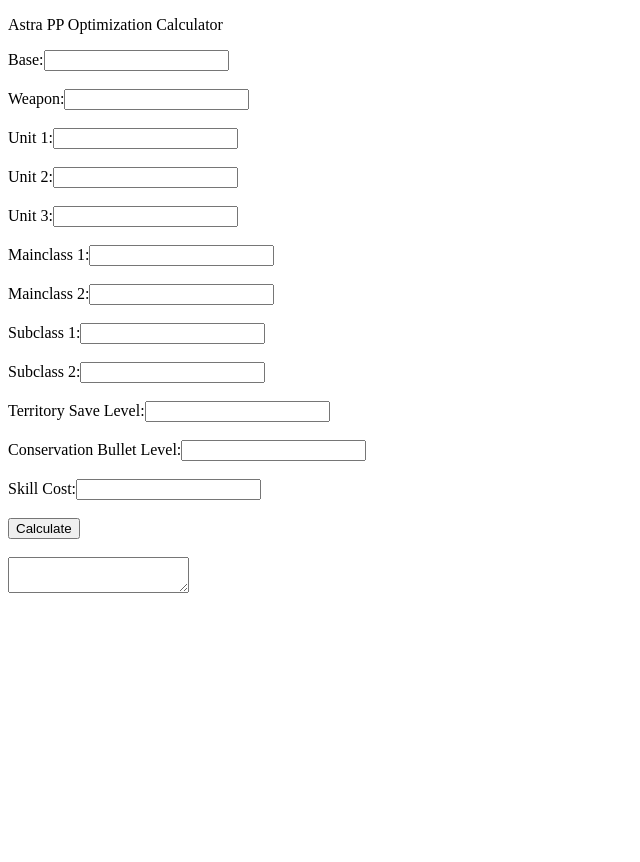
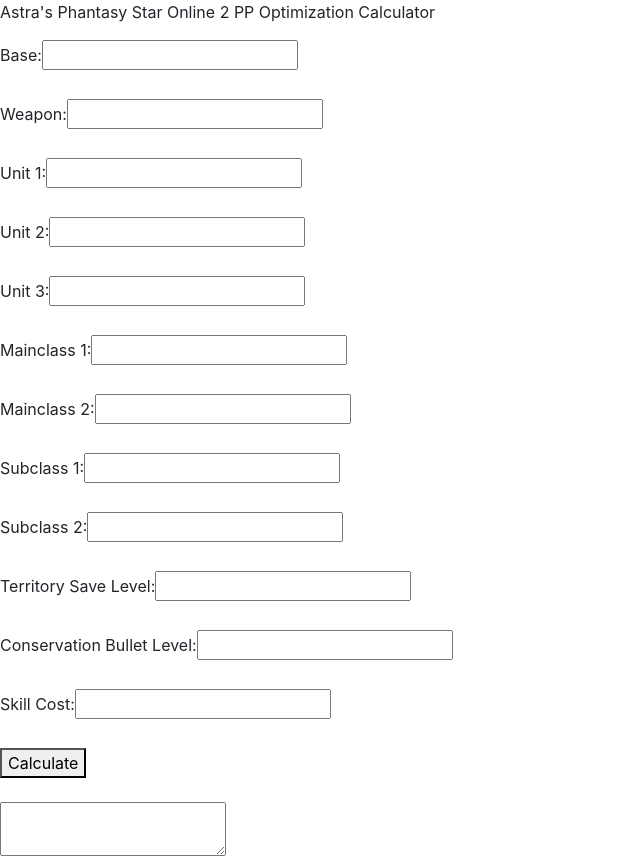
Before and after one commit to Kirbstomper/PSO2PPOptimization, an Angular app: page / in a window 1280 px wide. Shown: the whole page, without its empty margins (0-640 px from the left). Before the commit the page ends 800 px from the top, so only its background shows below. Built offline with nearby package versions, Linux system fonts and the light colour scheme.

Commit message:
Add bootstrap

```diff
--- a/angular.json
+++ b/angular.json
@@ -24,6 +24,7 @@
               "src/assets"
             ],
             "styles": [
+              "node_modules/bootstrap/dist/css/bootstrap.min.css",
               "src/styles.css"
             ],
             "scripts": []
--- a/package.json
+++ b/package.json
@@ -16,9 +16,12 @@
     "@angular/compiler": "~10.0.3",
     "@angular/core": "~10.0.3",
     "@angular/forms": "~10.0.3",
+    "@angular/localize": "~10.0.3",
     "@angular/platform-browser": "~10.0.3",
     "@angular/platform-browser-dynamic": "~10.0.3",
     "@angular/router": "~10.0.3",
+    "@ng-bootstrap/ng-bootstrap": "^7.0.0",
+    "bootstrap": "^4.5.0",
     "rxjs": "~6.5.5",
     "tslib": "^2.0.0",
     "zone.js": "~0.10.3"
--- a/src/app/app.module.ts
+++ b/src/app/app.module.ts
@@ -4,6 +4,7 @@
 
 import { AppComponent } from './app.component';
 import { CalculatorComponent } from './calculator/calculator.component';
+import { NgbModule } from '@ng-bootstrap/ng-bootstrap';
 
 @NgModule({
   declarations: [
@@ -12,7 +13,8 @@
   ],
   imports: [
     BrowserModule,
-    FormsModule
+    FormsModule,
+    NgbModule
   ],
   providers: [],
   bootstrap: [CalculatorComponent]
--- a/src/app/calculator/calculator.component.html
+++ b/src/app/calculator/calculator.component.html
@@ -1,4 +1,4 @@
-<p>Astra PP Optimization Calculator</p>
+<p>Astra's Phantasy Star Online 2 PP Optimization Calculator</p>
 
 
 <label for="base">Base:</label>
--- a/src/polyfills.ts
+++ b/src/polyfills.ts
@@ -1,3 +1,7 @@
+/***************************************************************************************************
+ * Load `$localize` onto the global scope - used if i18n tags appear in Angular templates.
+ */
+import '@angular/localize/init';
 /**
  * This file includes polyfills needed by Angular and is loaded before the app.
  * You can add your own extra polyfills to this file.
```
Also changed, not shown: 1 other file (tests, documents, lock files or other folders).
